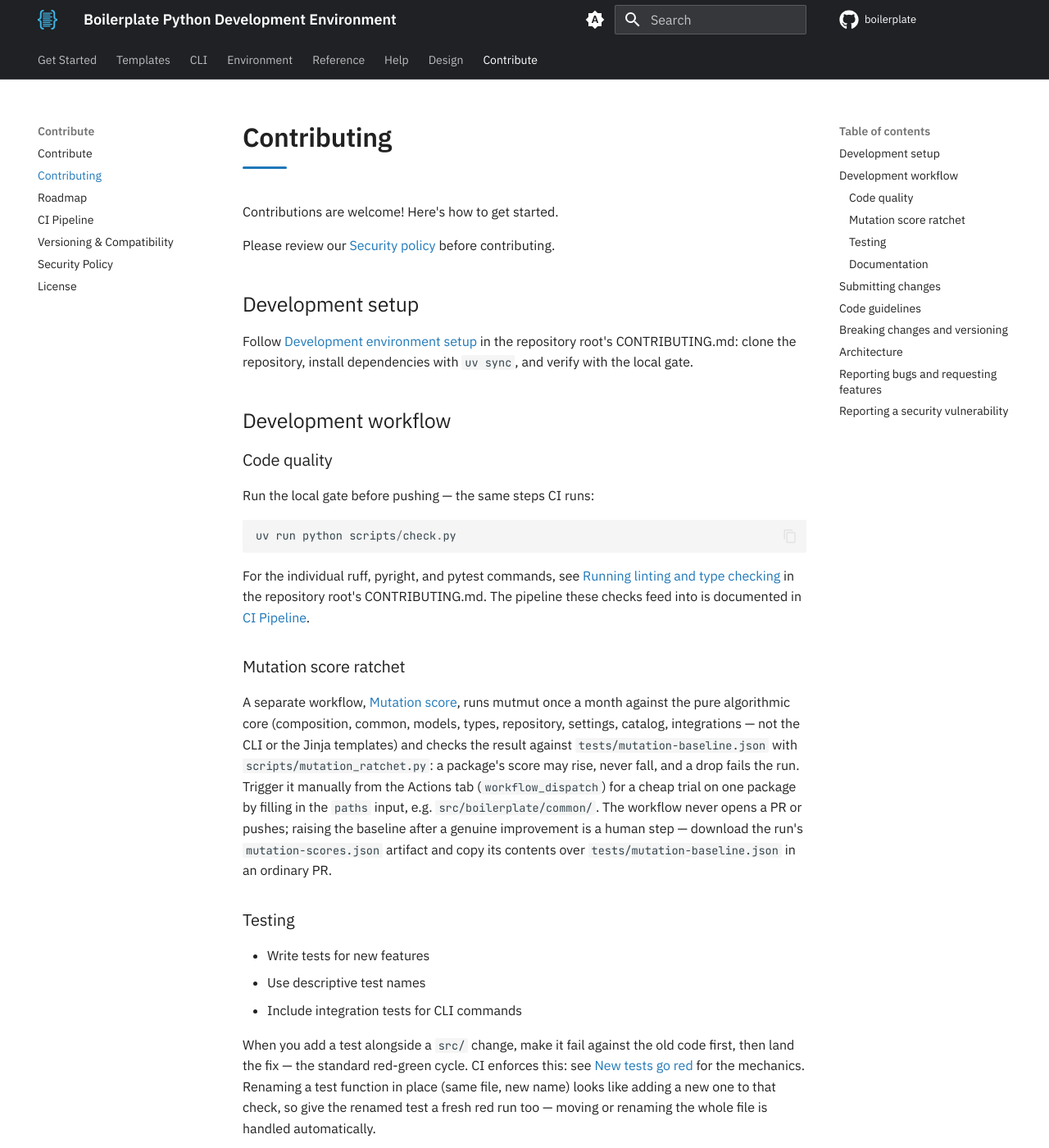
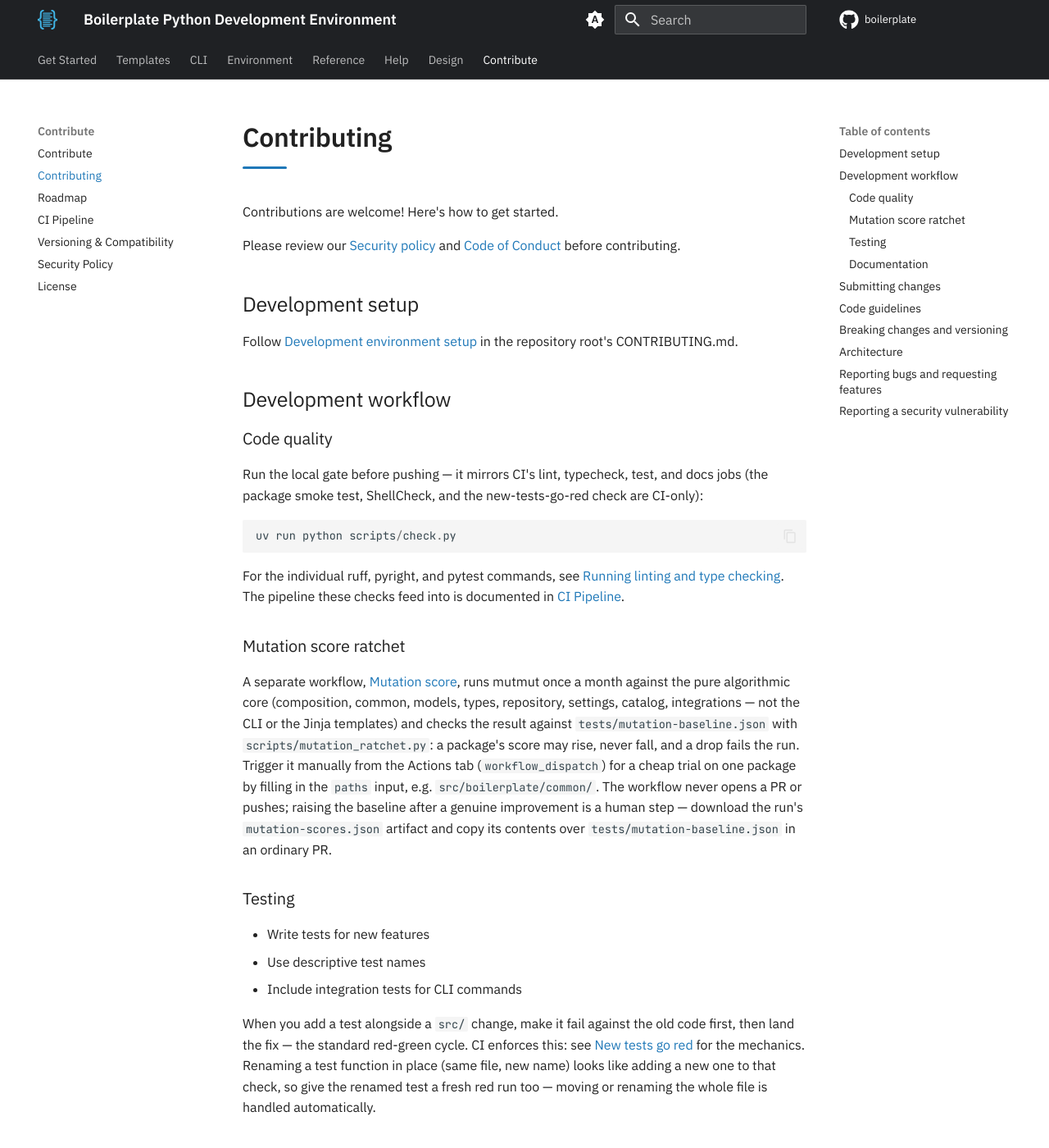
Before and after one commit to TheRealBillSiegler/boilerplate, an MkDocs documentation site: the page built from docs/governance/contributing.md, in a window 1280 px wide and 1400 px high. Shown: the whole window at 82% size. Built offline with MkDocs 1.6.1 and Material for MkDocs 9.7.7, drawn with Linux system fonts in a browser that asks for light colours; comment, search, counter and statistics services are not loaded; the version menu is left out; some of the changed text lies outside the part shown.

Commit message:
docs: stop restating CONTRIBUTING.md in the site's pointers
The site's pointer sentences repeated the facts they delegate to
CONTRIBUTING.md (uv sync, branching from develop, conventional
commits, the gate command) instead of just naming where to go, and
"in the repository root's CONTRIBUTING.md" appeared on every pointer.
State that once, then link plainly. Also describe the local gate
accurately: it mirrors CI's lint, typecheck, test, and docs jobs, not
"the same steps CI runs" -- the package smoke test, ShellCheck, and
the new-tests-go-red check are CI-only, per scripts/check.py's own
docstring.

Link the Code of Conduct next to the Security policy pointer: the
file exists at the repository root but nothing on the docs site or
in either contributing guide pointed to it.

Co-Authored-By: Claude Sonnet 5 <noreply@anthropic.com>

````diff
--- a/docs/governance/contributing.md
+++ b/docs/governance/contributing.md
@@ -2,23 +2,23 @@
 
 Contributions are welcome! Here's how to get started.
 
-Please review our [Security policy](./security.md) before contributing.
+Please review our [Security policy](./security.md) and [Code of Conduct](https://github.com/TheRealBillSiegler/boilerplate/blob/develop/CODE_OF_CONDUCT.md) before contributing.
 
 ## Development setup
 
-Follow [Development environment setup](https://github.com/TheRealBillSiegler/boilerplate/blob/develop/CONTRIBUTING.md#development-environment-setup) in the repository root's CONTRIBUTING.md: clone the repository, install dependencies with `uv sync`, and verify with the local gate.
+Follow [Development environment setup](https://github.com/TheRealBillSiegler/boilerplate/blob/develop/CONTRIBUTING.md#development-environment-setup) in the repository root's CONTRIBUTING.md.
 
 ## Development workflow
 
 ### Code quality
 
-Run the local gate before pushing — the same steps CI runs:
+Run the local gate before pushing — it mirrors CI's lint, typecheck, test, and docs jobs (the package smoke test, ShellCheck, and the new-tests-go-red check are CI-only):
 
 ```powershell
 uv run python scripts/check.py
 ```
 
-For the individual ruff, pyright, and pytest commands, see [Running linting and type checking](https://github.com/TheRealBillSiegler/boilerplate/blob/develop/CONTRIBUTING.md#running-linting-and-type-checking) in the repository root's CONTRIBUTING.md. The pipeline these checks feed into is documented in [CI Pipeline](./ci.md#the-local-gate).
+For the individual ruff, pyright, and pytest commands, see [Running linting and type checking](https://github.com/TheRealBillSiegler/boilerplate/blob/develop/CONTRIBUTING.md#running-linting-and-type-checking). The pipeline these checks feed into is documented in [CI Pipeline](./ci.md#the-local-gate).
 
 ### Mutation score ratchet
 
@@ -40,7 +40,7 @@ When you add a test alongside a `src/` change, make it fail against the old code
 
 ## Submitting changes
 
-Follow the [Pull request process](https://github.com/TheRealBillSiegler/boilerplate/blob/develop/CONTRIBUTING.md#pull-request-process) in the repository root's CONTRIBUTING.md: branch from `develop`, commit with conventional commits, include tests, and run the local gate before pushing.
+Follow the [Pull request process](https://github.com/TheRealBillSiegler/boilerplate/blob/develop/CONTRIBUTING.md#pull-request-process).
 
 When you open the pull request:
 
@@ -50,7 +50,7 @@ When you open the pull request:
 
 ## Code guidelines
 
-See [Code standards](https://github.com/TheRealBillSiegler/boilerplate/blob/develop/CONTRIBUTING.md#code-standards) in the repository root's CONTRIBUTING.md.
+See [Code standards](https://github.com/TheRealBillSiegler/boilerplate/blob/develop/CONTRIBUTING.md#code-standards).
 
 ## Breaking changes and versioning
 
````
